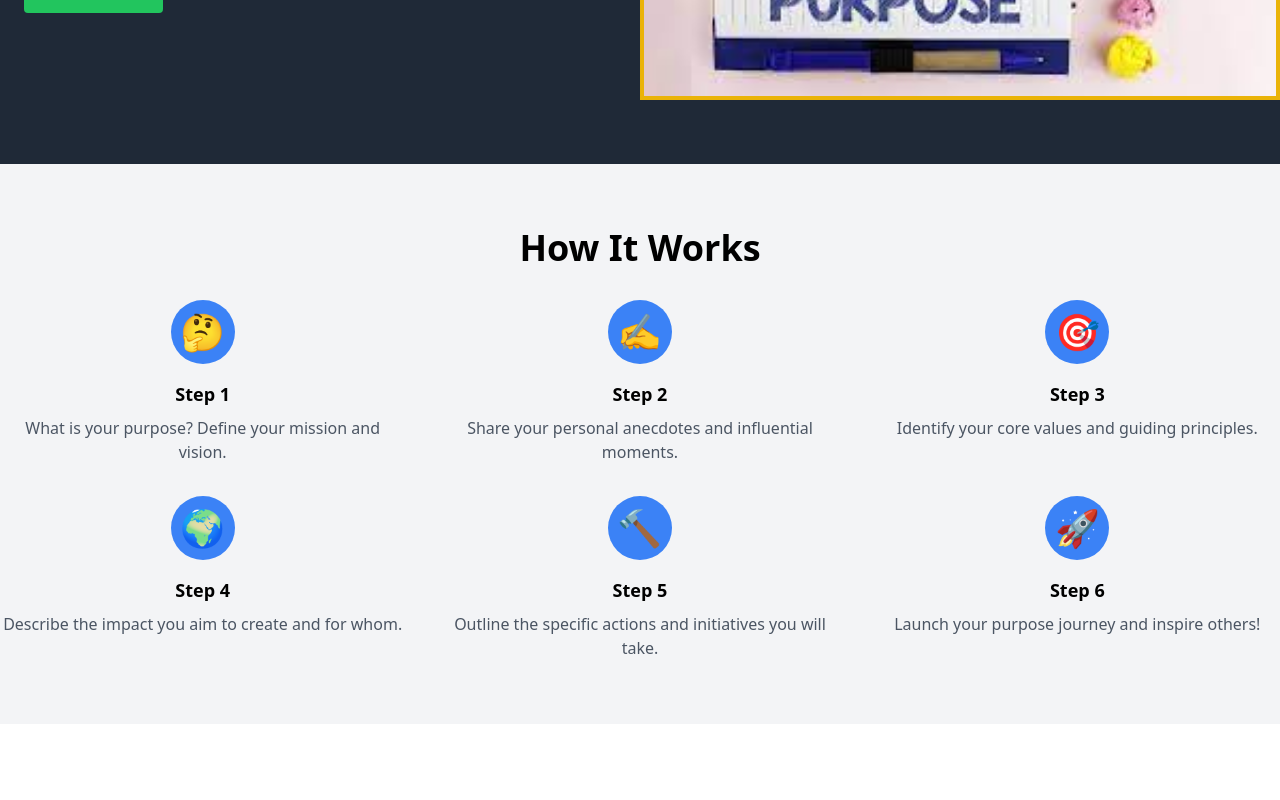
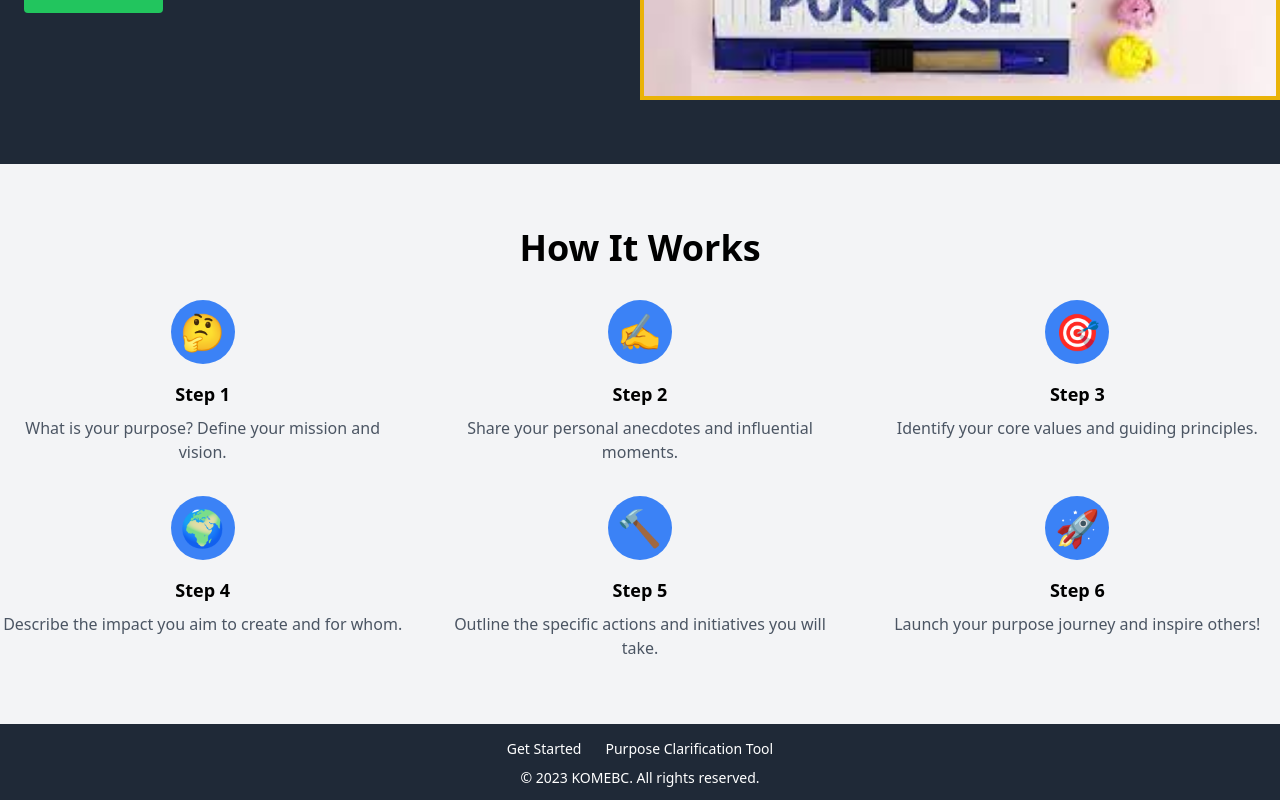
Before and after one commit to wamae-ndiritu/purpose-story, a React (Create React App) app in the folder frontend/: page / in a window 1280 px wide. Shown: the part 386-1186 px from the top of the page. Before the commit the page ends 1110 px from the top, so only its background shows below. Built offline with nearby package versions, Linux system fonts and the light colour scheme; no server answers.

Commit message:
Add footer and make navbar sticky

```diff
--- /dev/null
+++ b/frontend/src/components/Footer.jsx
@@ -0,0 +1,31 @@
+import React from "react";
+
+const Footer = () => {
+  return (
+    <div className='bg-gray-800 text-white py-3 text-center'>
+      <div className='container mx-auto'>
+        <ul className='flex justify-center space-x-6'>
+          <li>
+            <a
+              href='#'
+              className='text-sm hover:text-gray-400 transition duration-300'
+            >
+              Get Started
+            </a>
+          </li>
+          <li>
+            <a
+              href='#'
+              className='text-sm hover:text-gray-400 transition duration-300'
+            >
+              Purpose Clarification Tool
+            </a>
+          </li>
+        </ul>
+        <p className='mt-2 text-sm'>© 2023 KOMEBC. All rights reserved.</p>
+      </div>
+    </div>
+  );
+};
+
+export default Footer;
--- a/frontend/src/components/HowItWorks.jsx
+++ b/frontend/src/components/HowItWorks.jsx
@@ -39,7 +39,7 @@ const HowItWorksSection = () => {
     <div className='py-16 bg-gray-100'>
       <div className='container mx-auto'>
         <h2 className='text-4xl font-bold text-center mb-8'>How It Works</h2>
-        <div className='grid grid-cols-3 gap-8'>
+        <div className='grid grid-cols-2 md:grid-cols-3 gap-3 md:gap-8'>
           {steps.map((step) => (
             <div key={step.id} className='text-center'>
               <div className='rounded-full bg-blue-500 text-white text-4xl w-16 h-16 flex items-center justify-center mx-auto mb-4'>
--- a/frontend/src/components/Navbar.jsx
+++ b/frontend/src/components/Navbar.jsx
@@ -2,7 +2,7 @@ import React from "react";
 
 const Navbar = () => {
   return (
-    <div className='w-full bg-gray-800 text-white flex md:flex-row items-center justify-between px-3 py-2'>
+    <div className='sticky z-20 top-0 w-full bg-gray-800 text-white flex md:flex-row items-center justify-between px-3 py-2'>
       <h5 className='md:text-2xl uppercase font-bold text-green-500'>
         My Purpose Story
       </h5>
--- a/frontend/src/pages/Home.jsx
+++ b/frontend/src/pages/Home.jsx
@@ -2,6 +2,7 @@ import React from "react";
 import Navbar from "../components/Navbar";
 import Hero from "../components/Hero";
 import HowItWorksSection from "../components/HowItWorks";
+import Footer from "../components/Footer";
 
 const Home = () => {
   return (
@@ -9,6 +10,7 @@ const Home = () => {
       <Navbar />
       <Hero />
       <HowItWorksSection />
+      <Footer />
     </div>
   );
 };
```
